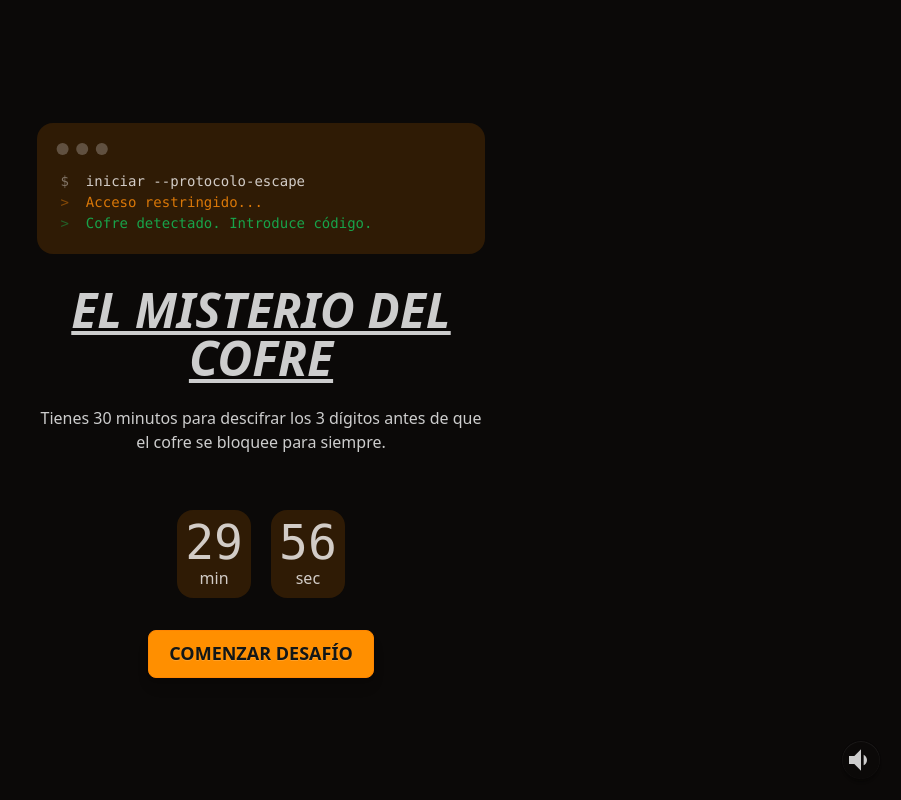
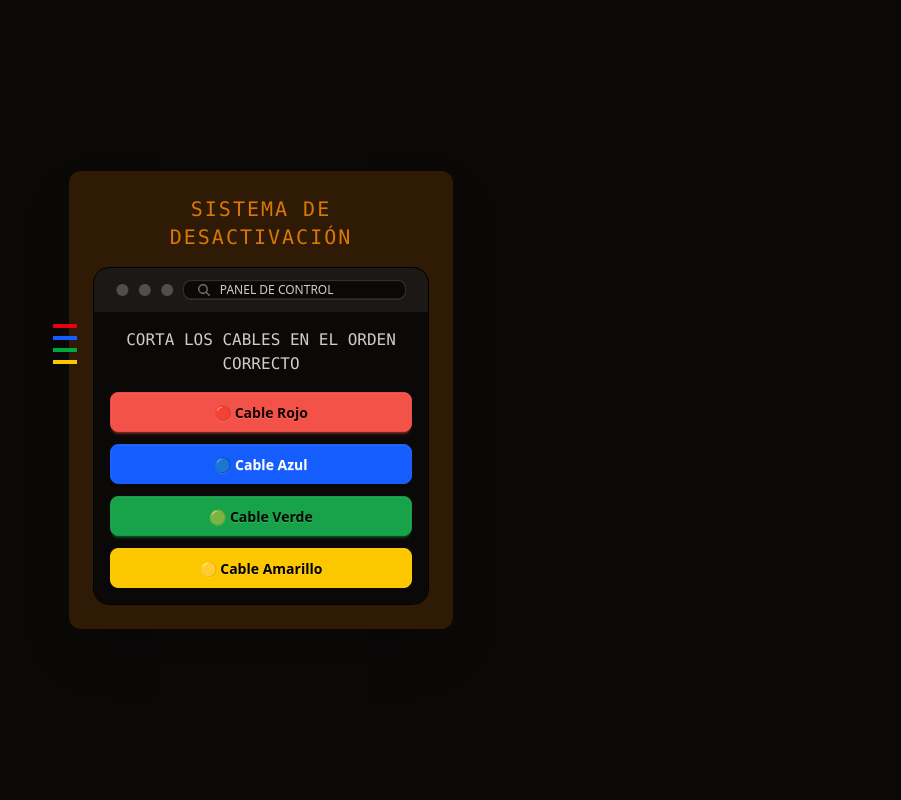
Before and after one commit to beacsn/escapeRoomCofre, an Angular app: page /tercera-prueba in a window 1280 px wide. Before the commit this address led to /. Shown: the whole page, without its empty margins (379-1280 px from the left). Built offline with nearby package versions, Linux system fonts and the light colour scheme.

Commit message:
Nueva prueba desactivar cables

```diff
--- a/src/app/app.routes.ts
+++ b/src/app/app.routes.ts
@@ -4,12 +4,14 @@ import { InicioComponent } from './components/inicio/inicio.component';
 import { LaberintoComponent } from './components/laberinto/laberinto.component';
 import { FinalComponent } from './components/final/final.component';
 import { RadioComponent } from './components/radio/radio.component';
+import { CablesComponent } from './components/cables/cables.component';
 // Importa también el componente FinalComponent si quieres añadir su ruta de una vez
 
 export const routes: Routes = [
   { path: '', component: InicioComponent }, // Ruta por defecto (página inicial)
   { path: 'laberinto', component: LaberintoComponent },
   { path: 'radio', component: RadioComponent }, // Ruta para el laberinto
+  { path: 'tercera-prueba', component: CablesComponent },
   { path: 'final', component: FinalComponent }, // Ruta para la pantalla final
   { path: '**', redirectTo: '' } // Redirección para rutas no encontradas
 ];
--- /dev/null
+++ b/src/app/components/cables/cables.component.css
@@ -0,0 +1,133 @@
+/* CONTENEDOR PRINCIPAL */
+.bomb-container {
+  background: #111;
+  padding: 20px;
+  border-radius: 12px;
+  width: 100%;
+  max-width: 340px;
+  box-shadow: 0 0 15px rgba(255, 200, 0, 0.2);
+  border: 2px solid #333;
+}
+
+/* PANTALLA DE LA BOMBA */
+.bomb-screen {
+  background: #0a0a0a;
+  border-radius: 8px;
+  padding: 15px;
+  text-align: center;
+  color: #ffcc00;
+  font-family: monospace;
+  border: 2px solid #222;
+  transition: all 0.4s ease;
+}
+
+/* Estados visuales */
+.bomb-screen.error {
+  border-color: red;
+  box-shadow: 0 0 15px red;
+}
+
+.bomb-screen.success {
+  border-color: lime;
+  box-shadow: 0 0 15px lime;
+}
+
+/* Texto superior de la pantalla */
+.screen-top {
+  font-size: 14px;
+  margin-bottom: 5px;
+}
+
+/* Temporizador ficticio */
+.timer {
+  font-size: 36px;
+  font-weight: bold;
+  color: #ff4444;
+  margin: 8px 0;
+}
+
+/* Pista */
+.screen-hint {
+  font-size: 12px;
+  color: #aaa;
+}
+
+/* ZONA DE CABLES */
+.wires {
+  margin-top: 20px;
+  display: flex;
+  flex-direction: column;
+  gap: 10px;
+}
+
+/* CABLES */
+.wire {
+  height: 24px;
+  border-radius: 6px;
+  cursor: pointer;
+  position: relative;
+  transition: all 0.3s ease;
+}
+
+/* Colores de cables */
+.rojo { background: linear-gradient(to right, #8b0000, #ff0000); }
+.azul { background: linear-gradient(to right, #001f3f, #007bff); }
+.verde { background: linear-gradient(to right, #004d00, #00ff00); }
+.amarillo { background: linear-gradient(to right, #b8860b, #ffff00); }
+
+/* Icono del cable */
+.wire span {
+  position: absolute;
+  right: 10px;
+  top: 2px;
+}
+
+/* Efecto hover */
+.wire:hover {
+  transform: scale(1.02);
+  box-shadow: 0 0 8px rgba(255, 200, 0, 0.5);
+}
+
+/* CABLE CORTADO */
+.cortado {
+  opacity: 0.3;
+  position: relative;
+}
+
+.cortado::after {
+  content: "✂️";
+  position: absolute;
+  left: 10px;
+  top: 2px;
+}
+
+/* CÓDIGO FINAL */
+.final-code {
+  margin-top: 20px;
+  text-align: center;
+}
+
+.final-code p {
+  color: white;
+  font-size: 14px;
+}
+
+.code {
+  font-size: 64px;
+  font-weight: bold;
+  color: #ffcc00;
+}
+
+:host {
+  display: block;
+}
+
+.bomba-panel {
+  background: repeating-linear-gradient(
+    45deg,
+    #2a2a2a,
+    #2a2a2a 10px,
+    #222 10px,
+    #222 20px
+  );
+}
--- /dev/null
+++ b/src/app/components/cables/cables.component.html
@@ -0,0 +1,69 @@
+<div class="flex justify-center items-center min-h-screen bg-base-200">
+
+  <!-- CAJA DE LA BOMBA -->
+  <div class="bg-neutral text-neutral-content p-6 rounded-xl shadow-2xl w-96 relative">
+
+    <!-- TÍTULO ESTILO PELÍCULA -->
+    <h2 class="text-center text-xl font-mono tracking-widest text-warning mb-4">
+      SISTEMA DE DESACTIVACIÓN
+    </h2>
+
+    <!-- PANEL ATORNILLADO (DAISYUI) -->
+    <div class="mockup-browser border border-base-300 bg-base-100">
+      <div class="mockup-browser-toolbar">
+        <div class="input">PANEL DE CONTROL</div>
+      </div>
+
+      <div class="p-4 bg-base-200 relative">
+
+        <!-- INDICADOR DE ESTADO -->
+        <div class="text-center mb-4 font-mono">
+          <span *ngIf="!completado && !error">CORTA LOS CABLES EN EL ORDEN CORRECTO</span>
+          <span *ngIf="error" class="text-error animate-pulse">¡ERROR! REINICIANDO...</span>
+          <span *ngIf="completado" class="text-success animate-pulse">¡BOMBA DESACTIVADA!</span>
+        </div>
+
+        <!-- CABLES DENTRO DEL PANEL -->
+        <div class="flex flex-col gap-3">
+
+         <button
+          class="btn w-full"
+          [ngClass]="estaCortado('rojo') ? 'btn-disabled' : 'btn-error'"
+          (click)="cortarCable('rojo')">
+          🔴 Cable Rojo
+        </button>
+
+        <button
+          class="btn w-full"
+          [ngClass]="estaCortado('azul') ? 'btn-disabled' : '!bg-blue-600 !border-blue-600 !text-white'"
+          (click)="cortarCable('azul')">
+          🔵 Cable Azul
+        </button>
+
+        <button
+          class="btn w-full"
+          [ngClass]="estaCortado('verde') ? 'btn-disabled' : 'btn-success'"
+          (click)="cortarCable('verde')">
+          🟢 Cable Verde
+        </button>
+
+        <button
+          class="btn w-full"
+          [ngClass]="estaCortado('amarillo') ? 'btn-disabled' : '!bg-yellow-400 !border-yellow-400 !text-black'"
+          (click)="cortarCable('amarillo')">
+          🟡 Cable Amarillo
+        </button>
+        </div>
+      </div>
+    </div>
+
+    <!-- EFECTO VISUAL DE CABLES QUE ENTRAN A LA CAJA -->
+    <div class="absolute -left-4 top-1/3 flex flex-col gap-2">
+      <div class="w-6 h-1 bg-red-600"></div>
+      <div class="w-6 h-1 bg-blue-600"></div>
+      <div class="w-6 h-1 bg-green-600"></div>
+      <div class="w-6 h-1 bg-yellow-400"></div>
+    </div>
+
+  </div>
+</div>
--- /dev/null
+++ b/src/app/components/cables/cables.component.ts
@@ -0,0 +1,66 @@
+import { Component } from '@angular/core';
+import { CommonModule } from '@angular/common';
+import { RouterModule } from '@angular/router';
+
+type ColorCable = 'rojo' | 'azul' | 'verde' | 'amarillo';
+
+@Component({
+  selector: 'app-cables',
+  standalone: true,
+  imports: [CommonModule, RouterModule],
+  templateUrl: './cables.component.html',
+  styleUrls: ['./cables.component.css']
+})
+export class CablesComponent {
+
+  // ---- CONFIGURACIÓN DEL PUZZLE ----
+  ordenCorrecto: ColorCable[] = ['azul', 'rojo', 'verde', 'amarillo'];
+  codigoFinal = 0;
+
+  // ---- ESTADO DEL JUEGO ----
+  ordenJugador: ColorCable[] = [];
+  cablesCortados: ColorCable[] = [];
+  completado = false;
+  error = false;
+
+  cortarCable(color: ColorCable) {
+    if (this.completado || this.cablesCortados.includes(color)) {
+      return;
+    }
+
+    this.ordenJugador.push(color);
+    this.cablesCortados.push(color);
+
+    if (this.ordenJugador.length === this.ordenCorrecto.length) {
+      this.comprobarOrden();
+    }
+  }
+
+  comprobarOrden() {
+    const correcto =
+      JSON.stringify(this.ordenJugador) === JSON.stringify(this.ordenCorrecto);
+
+    if (correcto) {
+      this.completado = true;
+      this.error = false;
+    } else {
+      this.error = true;
+
+      // Pequeño delay antes de resetear para que se vea el error
+      setTimeout(() => {
+        this.resetear();
+      }, 1200);
+    }
+  }
+
+  resetear() {
+    this.ordenJugador = [];
+    this.cablesCortados = [];
+    this.error = false;
+  }
+
+  // Para aplicar clases CSS dinámicas
+  estaCortado(color: ColorCable): boolean {
+    return this.cablesCortados.includes(color);
+  }
+}
```
Also changed, not shown: 1 other file (tests, documents, lock files or other folders).
